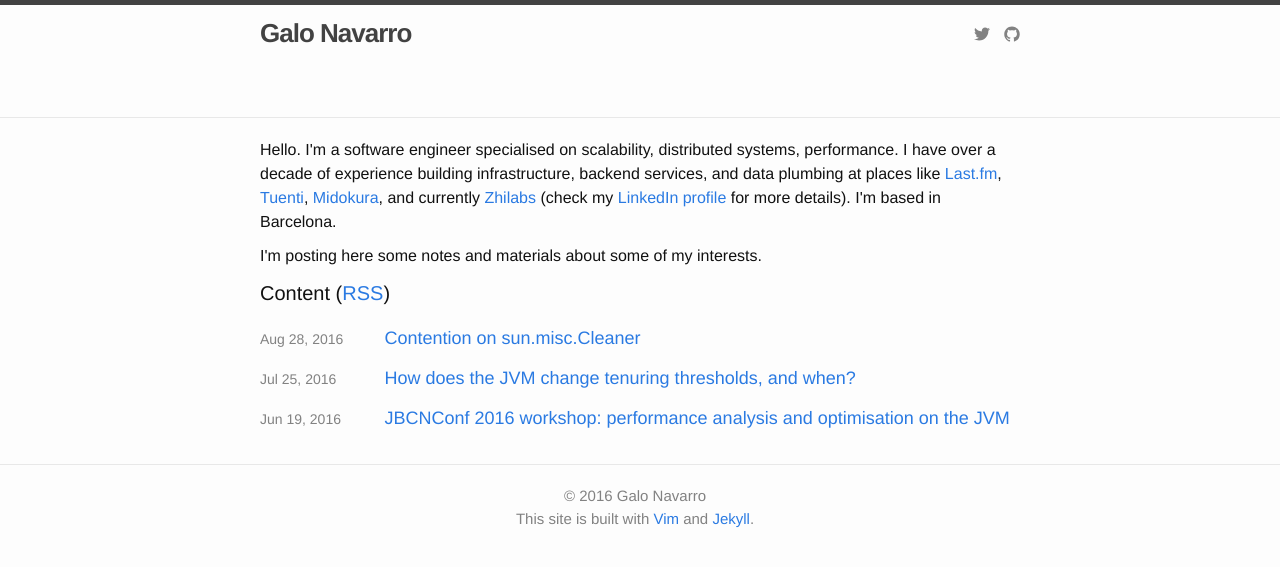
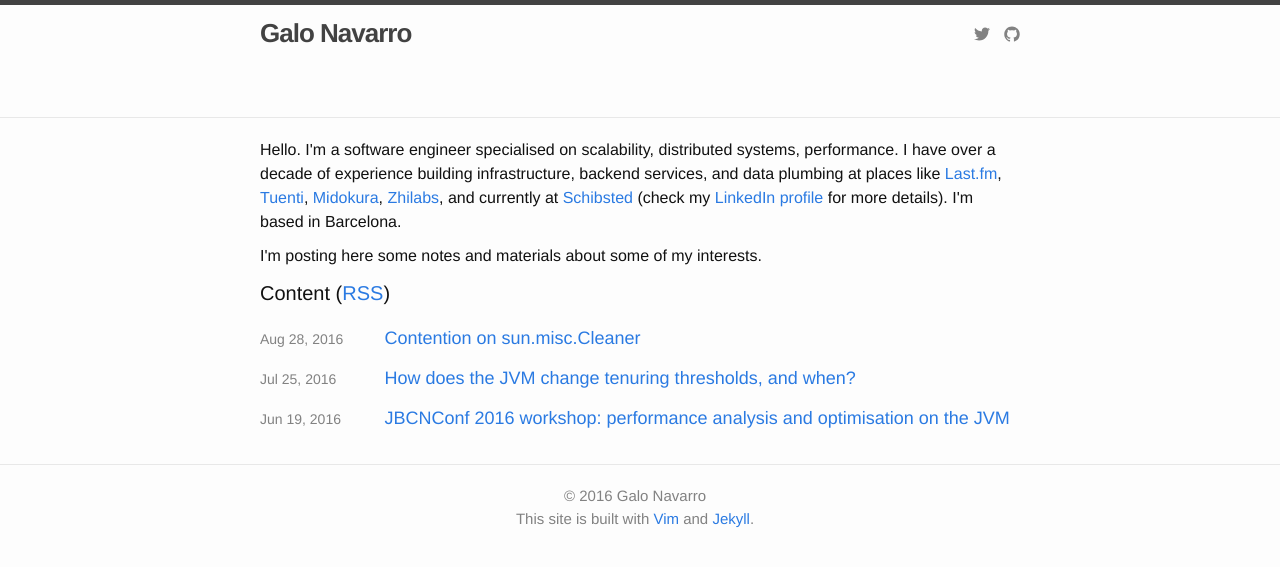
Before and after one commit to srvaroa/srvaroa.github.io, a Jekyll site: the page built from index.html, in a window 1280 px wide. Shown: the top 567 px of the page. Built offline with Jekyll 4.4.1, drawn with Linux system fonts in a browser that asks for light colours.

Commit message:
Update index
Signed-off-by: Galo Navarro <galo.navarro@schibsted.com>

```diff
--- a/index.html
+++ b/index.html
@@ -9,8 +9,9 @@ layout: default
   like
   <a href="https://last.fm/">Last.fm</a>,
   <a href="https://tuenti.com/">Tuenti</a>,
-  <a href="https://midokura.com">Midokura</a>, and currently
-  <a href="http://zhilabs.com/">Zhilabs</a> (check my
+  <a href="https://midokura.com">Midokura</a>,
+  <a href="http://zhilabs.com/">Zhilabs</a>, and currently at
+  <a href="http://www.schibsted.com/en/About-Schibsted/Schibsted-Products-and-Technology/">Schibsted</a> (check my
   <a href="https://www.linkedin.com/in/galonavarro">LinkedIn profile</a>
   for more details).  I'm based in Barcelona.
   </p>
```
